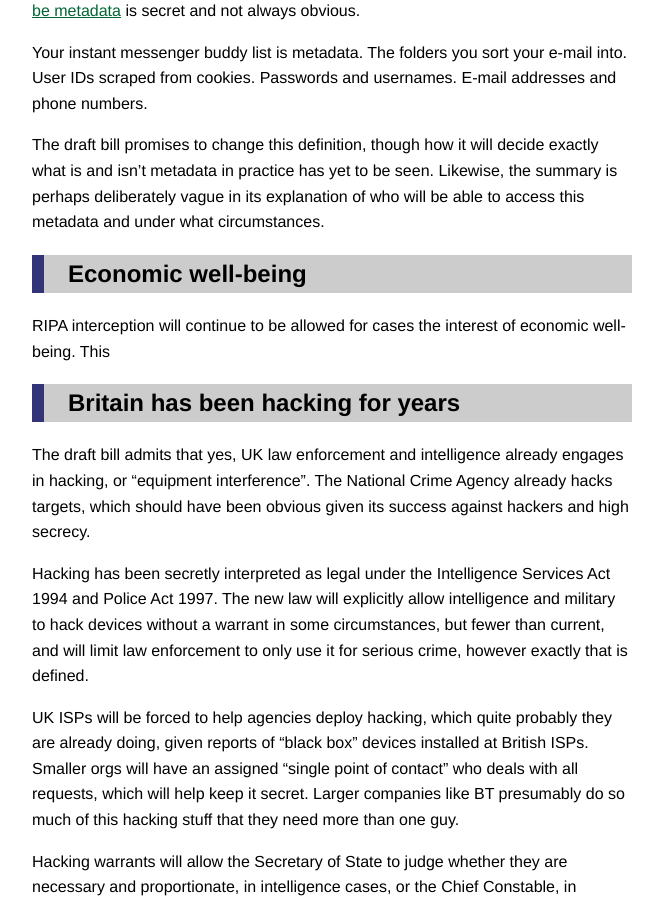
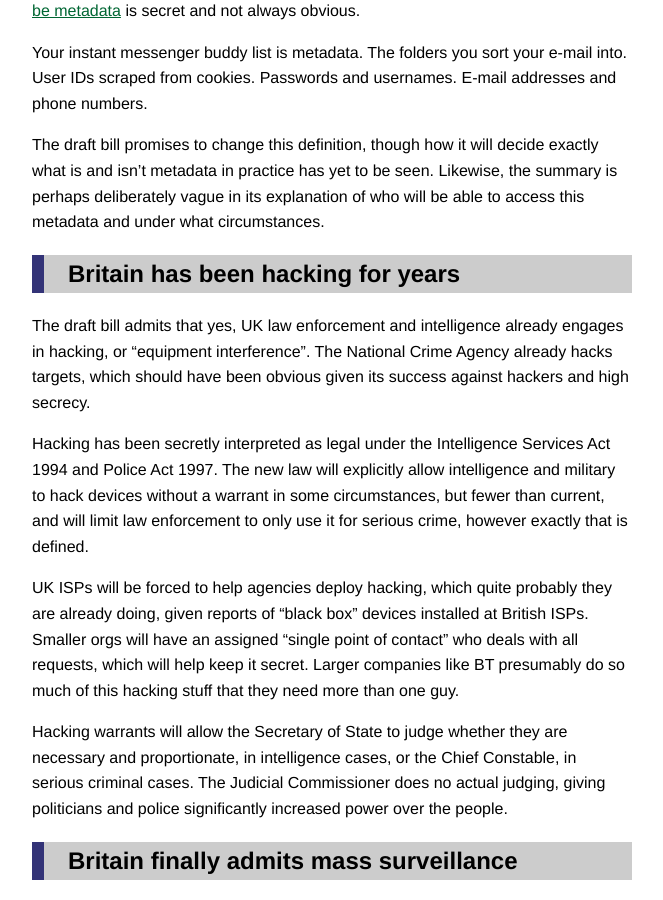
Before and after one commit to orbitalflower/blog-old, a Jekyll site: the page built from _posts/2015-11-04-draft-ip-bill-fake-judicial-oversight.md, in a window 1280 px wide and 900 px high, scrolled down 1540 px. Shown: the whole window, without its empty margins (308-971 px from the left). Built offline with Jekyll 4.4.1, drawn with Linux system fonts in a browser that asks for light colours.

Commit message:
Draft IP bill

```diff
--- a/_posts/2015-11-04-draft-ip-bill-fake-judicial-oversight.md
+++ b/_posts/2015-11-04-draft-ip-bill-fake-judicial-oversight.md
@@ -77,11 +77,6 @@ The draft bill promises to change this definition, though how it will decide
 exactly what is and isn't metadata in practice has yet to be seen. Likewise, the
 summary is perhaps deliberately vague in its explanation of who will be able to
 access this metadata and under what circumstances.
-
-## Economic well-being
-
-RIPA interception will continue to be allowed for cases the interest of economic
-well-being. This
 
 ## Britain has been hacking for years
 
```
